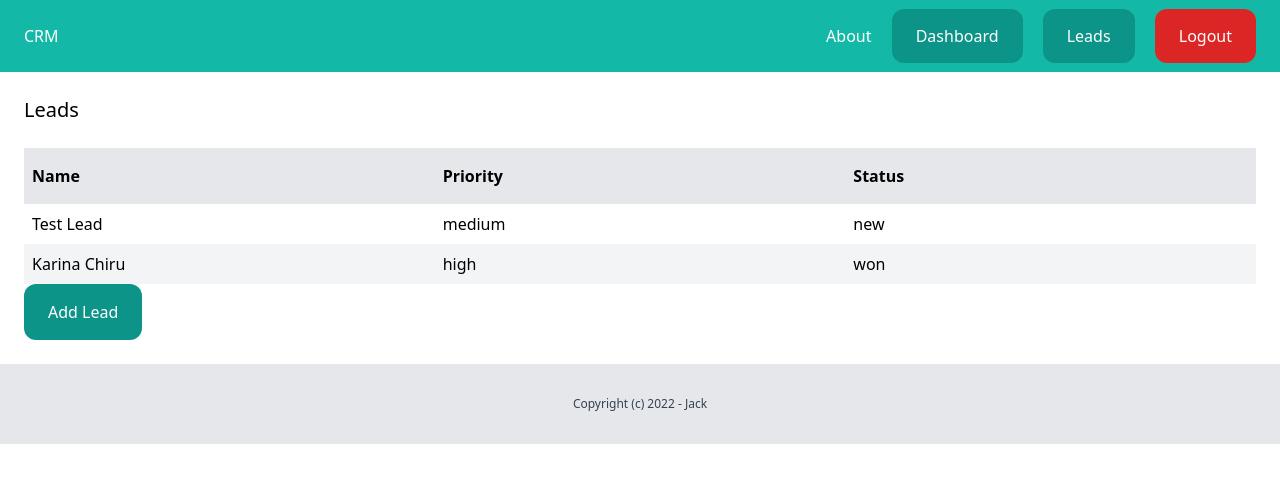
After one commit to jackbasso/django-crm, a Django app: page /dashboard/leads/ in a window 1280 px wide. The commit adds this page. Shown: the top 483 px of the page. Run offline with Django 4.2, Linux system fonts and the light colour scheme; a user stored in the database is signed in; data comes from the database, SQL or seed files in the repository; both versions use the stored data as it was after the commit; some libraries are stand-ins or nearby versions.

Commit message:
leads templates

```diff
--- a/core/templates/core/base.html
+++ b/core/templates/core/base.html
@@ -13,7 +13,7 @@
       <a href="{% url 'about' %}" class="text-white">About</a>
       {% if request.user.is_authenticated %}
         <a href="{% url 'dashboard' %}" class="py-4 px-6 rounded-xl bg-teal-600 text-white">Dashboard</a>
-        <a href="{% url 'add_lead' %}" class="py-4 px-6 rounded-xl bg-teal-600 text-white">Add Lead</a>
+        <a href="{% url 'leads_list' %}" class="py-4 px-6 rounded-xl bg-teal-600 text-white">Leads</a>
         <a href="{% url 'logout' %}" class="py-4 px-6 rounded-xl bg-red-600 text-white">Logout</a>
       {% else %}
         <a href="{% url 'login' %}" class="py-4 px-6 rounded-xl bg-teal-600 text-white">Log in</a>
--- a/lead/models.py
+++ b/lead/models.py
@@ -26,6 +26,7 @@ class Lead(models.Model):
     priority = models.CharField(max_length=10, choices=CHOICES_PRIORITY, default=MEDIUM)
     status = models.CharField(max_length=10, choices=CHOICES_STATUS, default=NEW)
     name = models.CharField(max_length=255)
+    email = models.EmailField(null=True)
     description = models.TextField(blank=True, null=True)
     created_by = models.ForeignKey(User, related_name='leads', on_delete=models.CASCADE)
     created_at = models.DateTimeField(auto_now_add=True)
--- /dev/null
+++ b/lead/templates/lead/leads_list.html
@@ -0,0 +1,24 @@
+{% extends 'core/base.html' %}
+
+{% block title %}Leads{% endblock %}
+
+{% block content %}
+  <div class="py-6 px-6">
+    <h1 class="mb-4 text-xl">Leads</h1>
+
+    <div class="mt-6 flex justify-between">
+      <p class="py-4 px-2 bg-gray-200 font-semibold w-full">Name</p>
+      <p class="py-4 px-2 bg-gray-200 font-semibold w-full">Priority</p>
+      <p class="py-4 px-2 bg-gray-200 font-semibold w-full">Status</p>
+    </div>
+    {% for lead in leads %}
+      <div class="flex justify-between">
+        <p class="py-2 px-2 w-full {% cycle '' 'bg-gray-100' %}">{{ lead.name }}</p>
+        <p class="py-2 px-2 w-full {% cycle '' 'bg-gray-100' %}">{{ lead.priority }}</p>
+        <p class="py-2 px-2 w-full {% cycle '' 'bg-gray-100' %}">{{ lead.status }}</p>
+      </div>
+    {% endfor %}
+
+    <a href="{% url 'add_lead' %}" class="inline-block py-4 px-6 rounded-xl bg-teal-600 text-white">Add Lead</a>
+  </div>
+{% endblock %}
--- a/lead/urls.py
+++ b/lead/urls.py
@@ -2,5 +2,6 @@ from django.urls import path
 from . import views
 
 urlpatterns = [
+    path('', views.leads_list, name='leads_list'),
     path('add-lead/', views.add_lead, name='add_lead'),
 ]
--- a/lead/views.py
+++ b/lead/views.py
@@ -1,7 +1,23 @@
 from django.contrib.auth.decorators import login_required
-from django.shortcuts import render
+from django.shortcuts import render, redirect
+from .forms import AddLeadForm
+from .models import Lead
 
 
 @login_required
+def leads_list(request):
+    leads = Lead.objects.filter(created_by=request.user)
+    return render(request, 'lead/leads_list.html', { 'leads': leads })
+
+@login_required
 def add_lead(request):
-    return render(request, 'lead/add_lead.html')
+    if request.method == 'POST':
+        form = AddLeadForm(request.POST)
+        if form.is_valid():
+            lead = form.save(commit=False)
+            lead.created_by = request.user
+            lead.save()
+            return redirect('dashboard')
+    else:
+        form = AddLeadForm()
+    return render(request, 'lead/add_lead.html', { 'form':form })
```
Also changed, not shown: lead/forms.py (+7 -0 lines), lead/templates/lead/add_lead.html (+9 -1 lines), db.sqlite3, lead/migrations/0002_lead_email.py (added).
